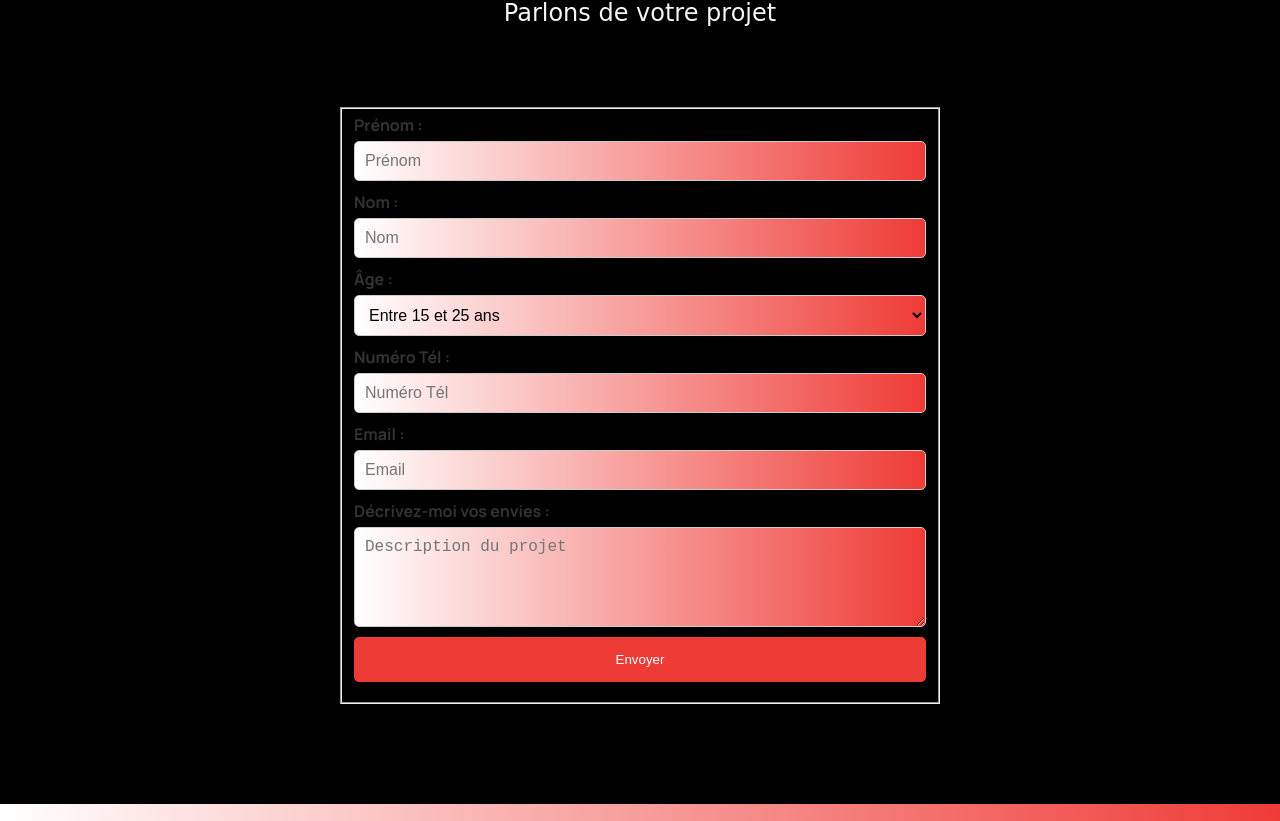
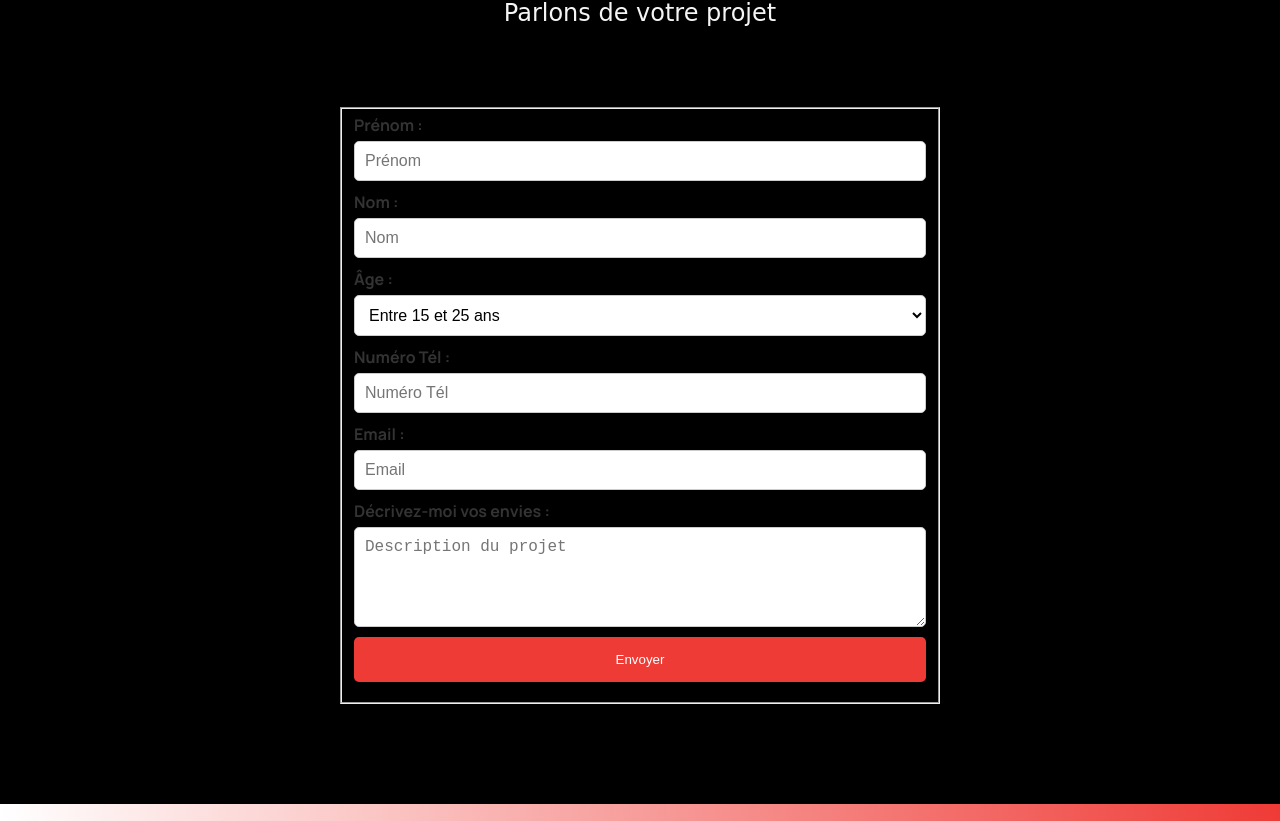
Before and after one commit to Amr69130/BySissi_Project, a plain HTML site: page index.html in a window 1280 px wide. Shown: the part 1990-2811 px from the top of the page. Drawn offline with Linux system fonts and the light colour scheme; a web font is replaced by a local one.

Commit message:
Correction couleur formulaire

```diff
--- a/index.css
+++ b/index.css
@@ -121,7 +121,7 @@ label {
 }
 
 :required {
-    background: linear-gradient(to right, #ffffff, #ef3b36);
+    background: white;
 }
 
 /* Styles pour le formulaire */
--- a/index.html
+++ b/index.html
@@ -84,7 +84,7 @@
                             </select>
 
                             <label for="tel">Numéro Tél :</label>
-                            <input type="tel" name="tel" id="tel" placeholder="Numéro Tél" size="10" maxlength="10" required>
+                            <input type="tel" name="tel" id="tel" placeholder="Numéro Tél" pattern="[0-9]{10}" maxlength="10" required>
 
                             <label for="email">Email :</label>
                             <input type="email" name="email" id="email" placeholder="Email" size="30" maxlength="20" required>
@@ -94,6 +94,7 @@
 
                             <input type="submit" value="Envoyer">
                         </form>
+
                     </fieldset>
                 </div>
             </section>
```
Also changed, not shown: a-propos.html (+1 -1 lines).
